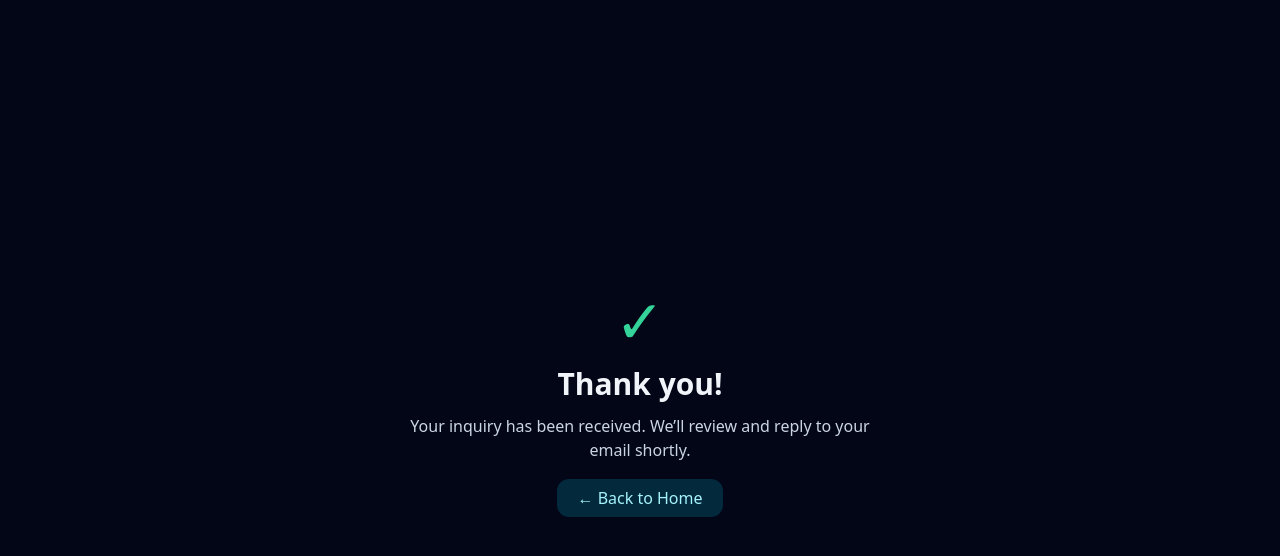
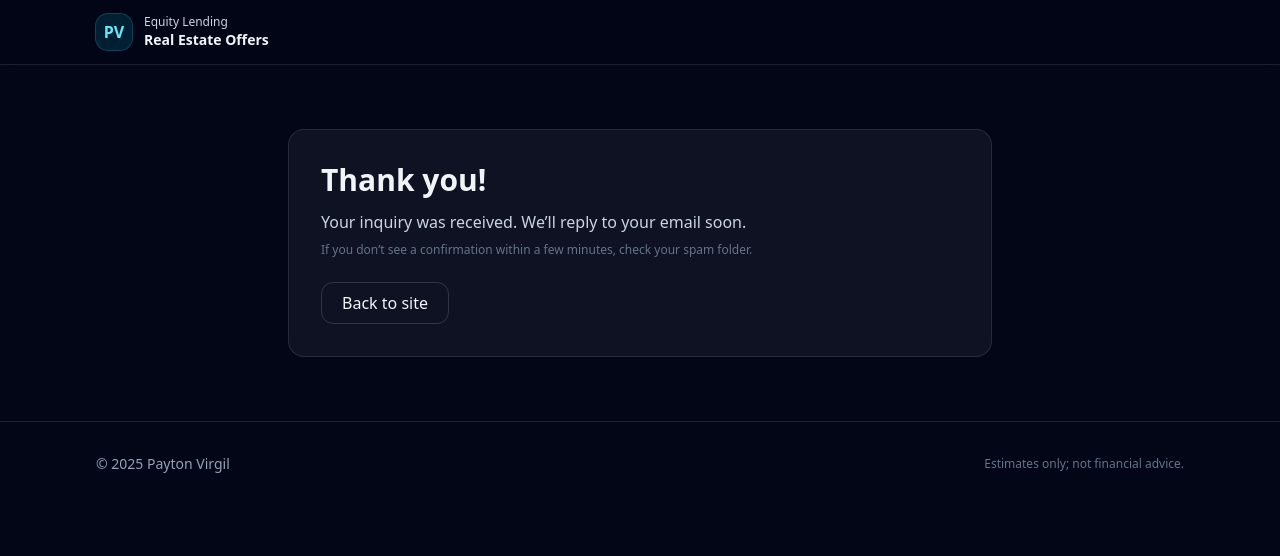
Before and after one commit to PVirgil/real-estate-equity-lending, a plain HTML site: page thank-you.html in a window 1280 px wide. Drawn offline with nearby package versions, Linux system fonts and the light colour scheme.

Commit message:
Update thank-you.html

```diff
--- a/thank-you.html
+++ b/thank-you.html
@@ -3,17 +3,43 @@
 <head>
   <meta charset="utf-8" />
   <meta name="viewport" content="width=device-width, initial-scale=1" />
-  <title>Thank You — Real Estate Equity Lending</title>
+  <title>Thank You — Stock Lending Inquiry</title>
+  <meta name="description" content="Confirmation page for your stock lending inquiry." />
   <script src="https://cdn.tailwindcss.com"></script>
+  <style>
+    html{scroll-behavior:smooth}
+    body{font-family:ui-sans-serif,system-ui,-apple-system,Segoe UI,Roboto,Inter,Arial}
+  </style>
 </head>
-<body class="bg-slate-950 text-slate-100 min-h-screen flex items-center justify-center">
-  <div class="text-center max-w-lg px-6">
-    <div class="text-emerald-400 text-6xl mb-4">✓</div>
-    <h1 class="text-3xl font-bold mb-3">Thank you!</h1>
-    <p class="text-slate-300 mb-6">
-      Your inquiry has been received. We’ll review and reply to your email shortly.
-    </p>
-    <a href="/" class="rounded-xl bg-cyan-500/20 text-cyan-200 px-5 py-2 hover:bg-cyan-500/30">← Back to Home</a>
-  </div>
+<body class="bg-slate-950 text-slate-100">
+  <header class="sticky top-0 z-40 border-b border-white/10 bg-slate-950/75 backdrop-blur">
+    <div class="mx-auto max-w-6xl px-4 sm:px-6 lg:px-8 h-16 flex items-center justify-between">
+      <a href="/" class="flex items-center gap-3">
+        <div class="h-9 w-9 rounded-xl bg-cyan-500/15 ring-1 ring-cyan-400/30 grid place-items-center text-cyan-300 font-black">PV</div>
+        <div class="leading-tight">
+          <div class="text-xs text-slate-300">Equity Lending</div>
+          <div class="text-sm font-semibold">Real Estate Offers</div>
+        </div>
+      </a>
+    </div>
+  </header>
+
+  <main class="mx-auto max-w-3xl px-4 sm:px-6 lg:px-8 py-16">
+    <div class="rounded-2xl border border-white/10 bg-white/5 p-8">
+      <h1 class="text-3xl font-extrabold">Thank you!</h1>
+      <p class="mt-3 text-slate-300">Your inquiry was received. We’ll reply to your email soon.</p>
+      <p class="mt-2 text-xs text-slate-500">If you don’t see a confirmation within a few minutes, check your spam folder.</p>
+      <a href="/" class="mt-6 inline-block rounded-xl border border-white/15 px-5 py-2 hover:bg-white/5">Back to site</a>
+    </div>
+  </main>
+
+  <footer class="border-t border-white/10 py-8">
+    <div class="mx-auto max-w-6xl px-4 sm:px-6 lg:px-8 flex items-center justify-between">
+      <p class="text-sm text-slate-400">© <span id="year"></span> Payton Virgil</p>
+      <p class="text-xs text-slate-500">Estimates only; not financial advice.</p>
+    </div>
+  </footer>
+
+  <script>document.getElementById('year').textContent = new Date().getFullYear();</script>
 </body>
 </html>
```
